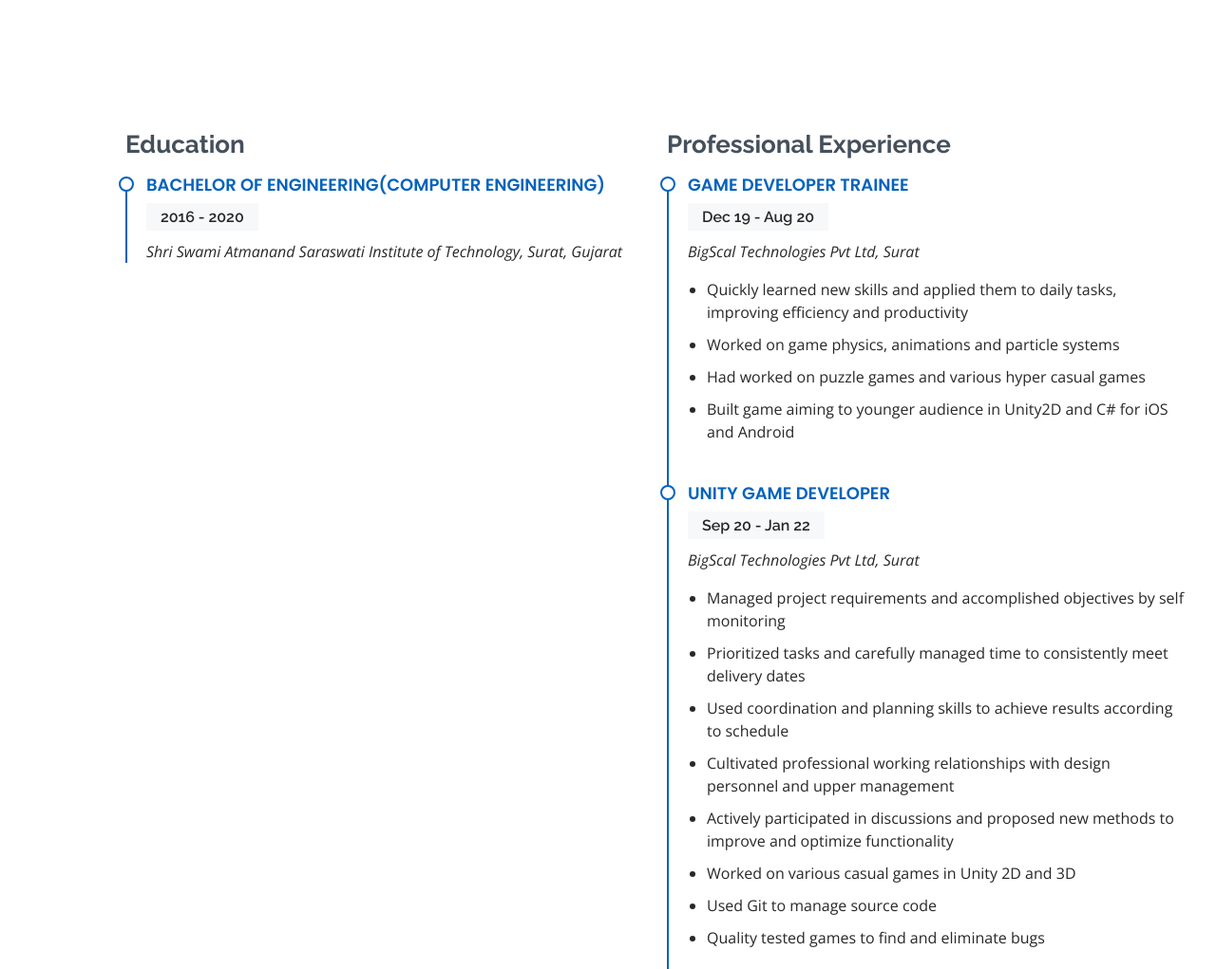
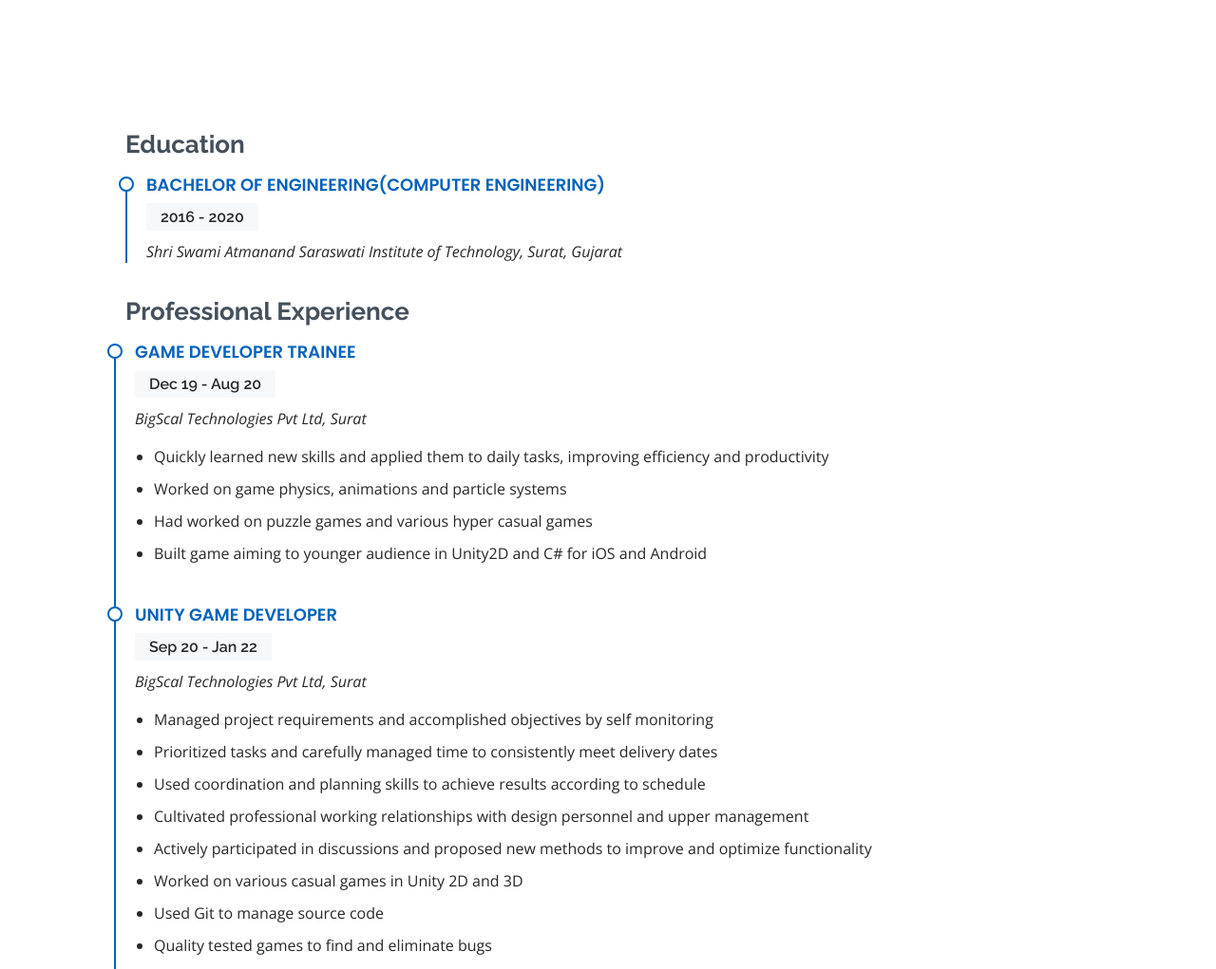
Before and after one commit to mansigoti98/mansigoti98.github.io, a plain HTML site: page index.html in a window 1280 px wide. Shown: the part 2169-3190 px from the top of the page at 95% size. Drawn offline with nearby package versions, Linux system fonts and the light colour scheme.

Commit message:
Update index.html

```diff
--- a/index.html
+++ b/index.html
@@ -192,10 +192,10 @@
               <h4>Bachelor of Engineering(Computer Engineering)</h4>
               <h5>2016 - 2020</h5>
               <p><em>Shri Swami Atmanand Saraswati Institute of Technology, Surat, Gujarat</em></p>
-
             </div>
           </div>
-          <div class="col-lg-6">
+
+          <div class="row">
             <h3 class="resume-title">Professional Experience</h3>
             <div class="resume-item">
               <h4>Game Developer Trainee</h4>
@@ -224,7 +224,7 @@
               </ul>
             </div>
 
-		  <div class="resume-item">
+	    <div class="resume-item">
               <h4>Unity Game Developer</h4>
               <h5>Mar 22- May 22</h5>
               <p><em>CodeWing Infotech, Surat</em></p>
```
